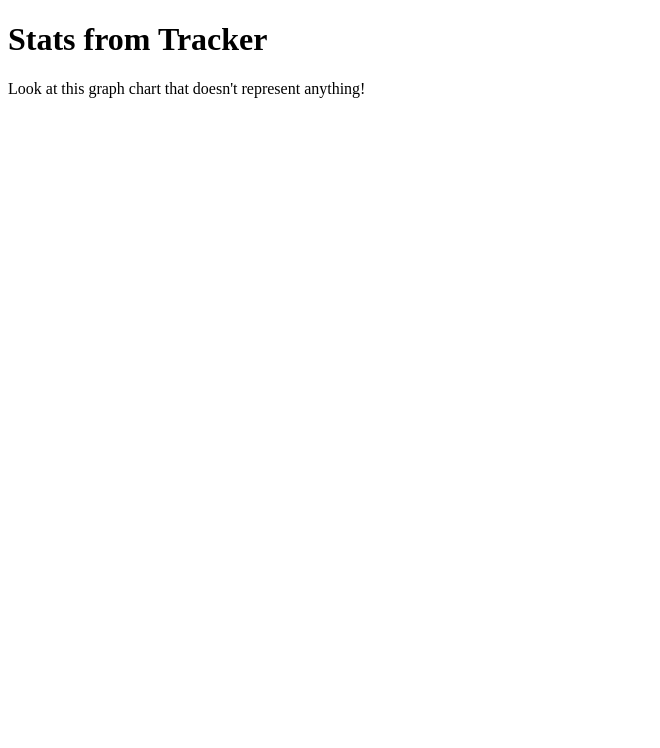
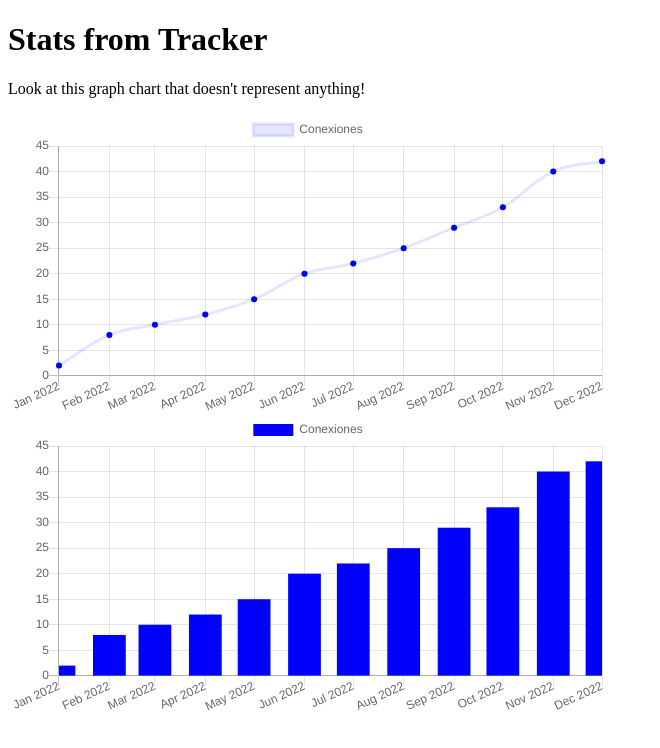
Before and after one commit to axlrott/Web-Rust, a plain HTML site: page stats.html in a window 1280 px wide. Shown: the whole page, without its empty margins (0-660 px from the left). Drawn offline with nearby package versions, Linux system fonts and the light colour scheme.

Commit message:
Agregue tambien el grafico de barras

```diff
--- a/js/code.js
+++ b/js/code.js
@@ -2,7 +2,7 @@ var xValues = ['2022-01-01', '2022-02-01', '2022-03-01', '2022-04-01', '2022-05-
 '2022-08-01', '2022-09-01', '2022-10-01', '2022-11-01', '2022-12-01'];
 var yValues = [2, 8, 10, 12, 15, 20, 22, 25, 29, 33, 40, 42];
 
-new Chart("myChart", {
+new Chart("lineChart", {
   type: "line",
   data: {
     labels: xValues,
@@ -25,3 +25,27 @@ new Chart("myChart", {
     }
   }
 });
+
+new Chart("barChart", {
+  type: "bar",
+  data: {
+    labels: xValues,
+    datasets: [{
+      label: 'Conexiones',
+      fill: false,
+      backgroundColor: "rgba(0,0,255,1.0)",
+      borderColor: "rgba(0,0,255,0.1)",
+      data: yValues
+    }]
+  },
+  options: {
+    responsive: true,
+    legend: {display: true},
+    scales: {
+      xAxes: [{
+        type: 'time',
+        distribution: 'linear'
+      }]
+    }
+  }
+})
--- a/stats.html
+++ b/stats.html
@@ -11,11 +11,12 @@
     <script src="https://cdn.jsdelivr.net/npm/chart.js@2.9.4/dist/Chart.min.js"></script>
     <body>
         <p>Look at this graph chart that doesn't represent anything!</p>
-        <canvas id="myChart" style="width:100%;max-width:600px"></canvas>
+        <canvas id="lineChart" style="width:100%;max-width:600px"></canvas>
+        <canvas id="barChart" style="width:100%;max-width:600px"></canvas>
         <!--
             Para uso local y no web reemplazar el src con "js/code.js"
         -->
-        <script src="http://127.0.0.1:7878/code.js"></script>
+        <script src="js/code.js"></script>
      </body>
 
 </html>
```
